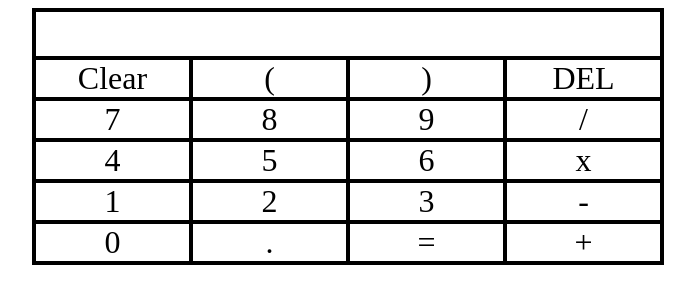
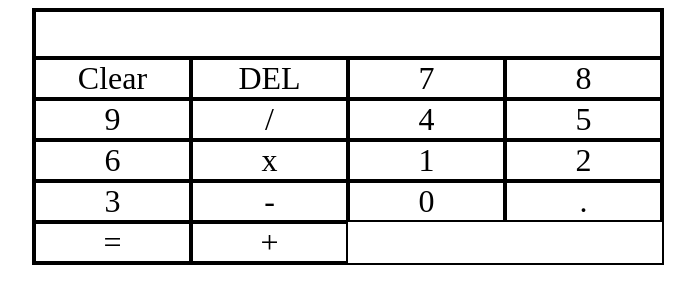
Before and after one commit to rgarcr/calculator, a plain HTML site: page index.html in a window 1280 px wide. Shown: the whole page, without its empty margins (292-987 px from the left). Drawn offline with Linux system fonts and the light colour scheme.

Commit message:
Comment Opening and Closing Parenthesis

```diff
--- a/index.html
+++ b/index.html
@@ -12,8 +12,8 @@
         <div class="num-container"></div>
         <div class="input-container">
             <div class="clear">Clear</div>
-            <div class="number">(</div>
-            <div class="number">)</div>
+            <!-- <div class="number">(</div> -->
+            <!-- <div class="number">)</div> -->
             <div class="delete">DEL</div>
             <div class="number">7</div>
             <div class="number">8</div>
```
